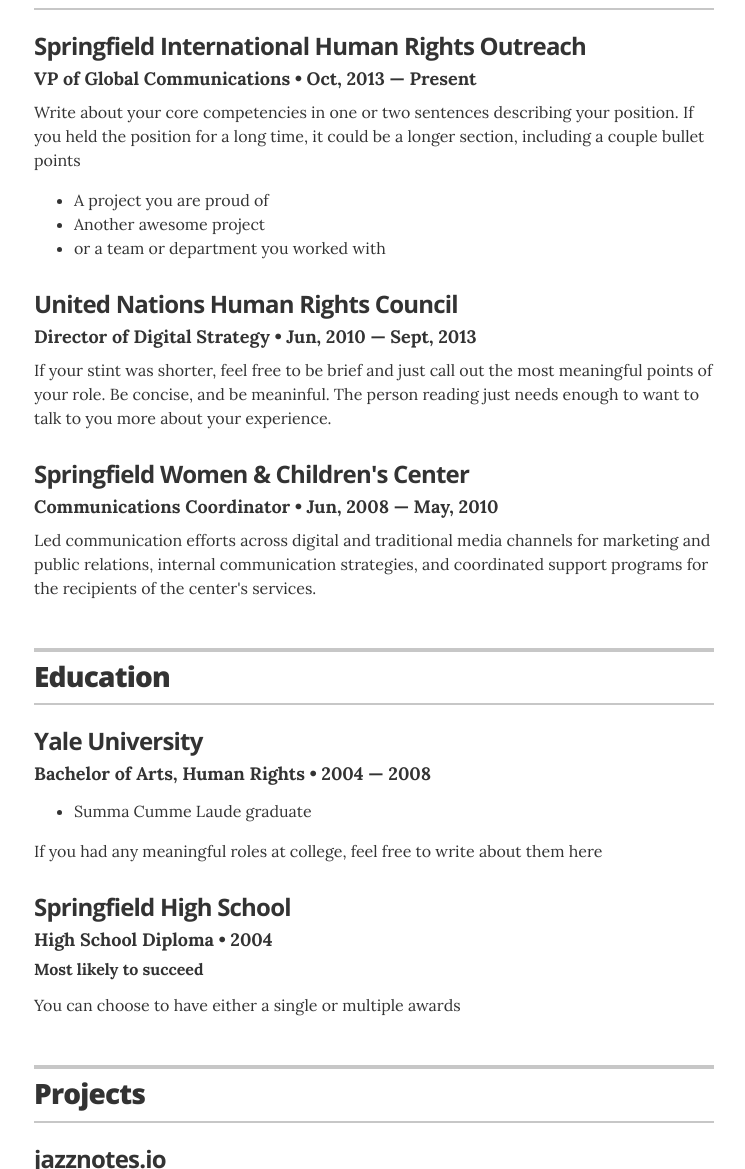
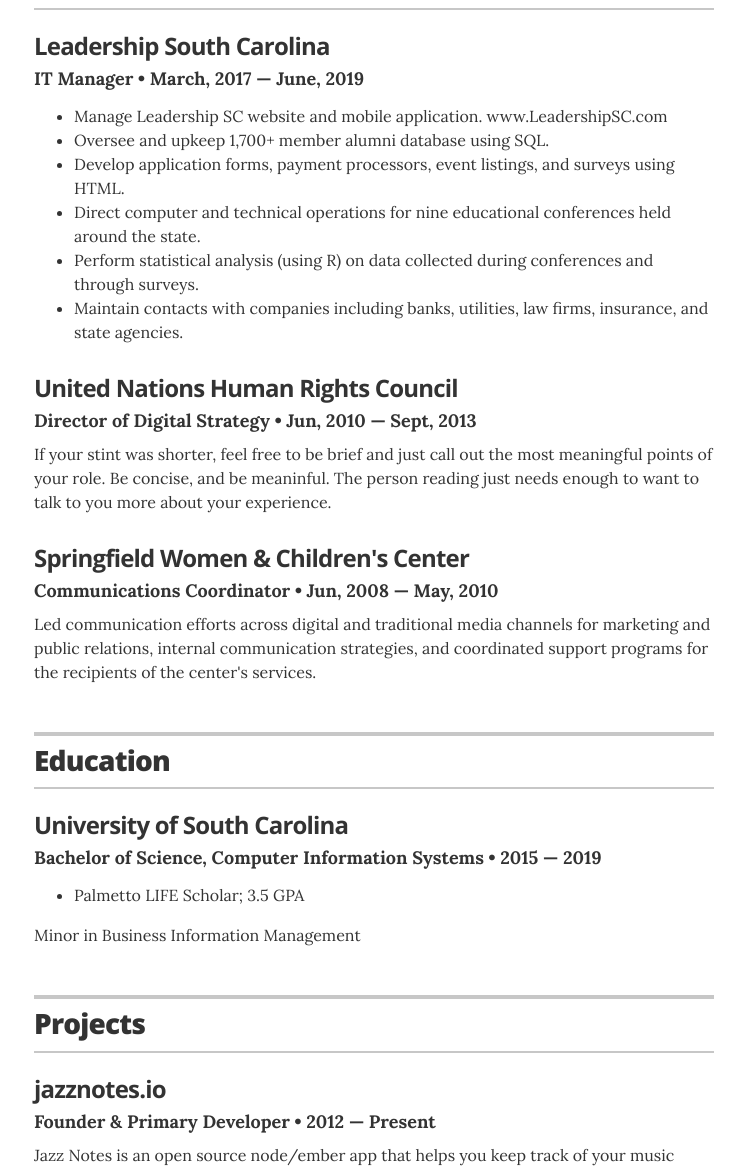
Before and after one commit to lukehickman/lukehickman.github.io, a Jekyll site: the page built from index.html, in a window 1280 px wide and 1400 px high, scrolled down 314 px. Shown: the part 231-1400 px from the top of the window, without its empty margins (266-1011 px from the left). Built offline with Jekyll 4.4.1, drawn with Linux system fonts in a browser that asks for light colours; some of the changed text lies outside the part shown.

Commit message:
Added info

```diff
--- a/_data/education.yml
+++ b/_data/education.yml
@@ -1,13 +1,7 @@
 # Degree
-- degree: Bachelor of Arts, Human Rights
-  uni: Yale University
-  year: 2004 &mdash; 2008
+- degree: Bachelor of Science, Computer Information Systems
+  uni: University of South Carolina
+  year: 2015 &mdash; 2019
   awards:
-    - award: Summa Cumme Laude graduate
-  summary: If you had any meaningful roles at college, feel free to write about them here
-
-- degree: High School Diploma
-  uni: Springfield High School
-  year: 2004
-  award: Most likely to succeed
-  summary: You can choose to have either a single or multiple awards
+    - award: Palmetto LIFE Scholar; 3.5 GPA
+  summary: Minor in Business Information Management
--- a/_data/experience.yml
+++ b/_data/experience.yml
@@ -1,9 +1,9 @@
 # Jobs
 # VP of Global Communications
-- company: Springfield International Human Rights Outreach
-  position: VP of Global Communications
-  duration: Oct, 2013 &mdash; Present
-  summary: Write about your core competencies in one or two sentences describing your position. If you held the position for a long time, it could be a longer section, including a couple bullet points	<ul class="resume-item-list"><li>A project you are proud of</li><li>Another awesome project</li><li>or a team or department you worked with</li></ul>
+- company: Leadership South Carolina
+  position: IT Manager
+  duration: March, 2017 &mdash; June, 2019
+  summary: <ul class="resume-item-list"><li>Manage Leadership SC website and mobile application. www.LeadershipSC.com</li><li>Oversee and upkeep 1,700+ member alumni database using SQL.</li><li>Develop application forms, payment processors, event listings, and surveys using HTML.</li><li>Direct computer and technical operations for nine educational conferences held around the state.</li><li>Perform statistical analysis (using R) on data collected during conferences and through surveys.</li><li>Maintain contacts with companies including banks, utilities, law firms, insurance, and state agencies.</li></ul>
 
 # Director of Digital Stratgy
 - company: United Nations Human Rights Council
--- a/_layouts/resume.html
+++ b/_layouts/resume.html
@@ -231,10 +231,6 @@
       <!-- end Print Social Links -->
       {% endif %}
 
-      <footer class="page-footer">
-        <p class="footer-line">Made by <a href="http://twitter.com/jglovier">@jglovier</a>. Fork me on <a href="https://github.com/jglovier/resume-template">GitHub</a>.</p>
-        <p class="footer-line">If this is your live resume, you can modify or remove this part. ;-)</p>
-      </footer>
 
     </div>
 
```
Also changed, not shown: _data/associations.yml (+15 -15 lines), 1 other file.
